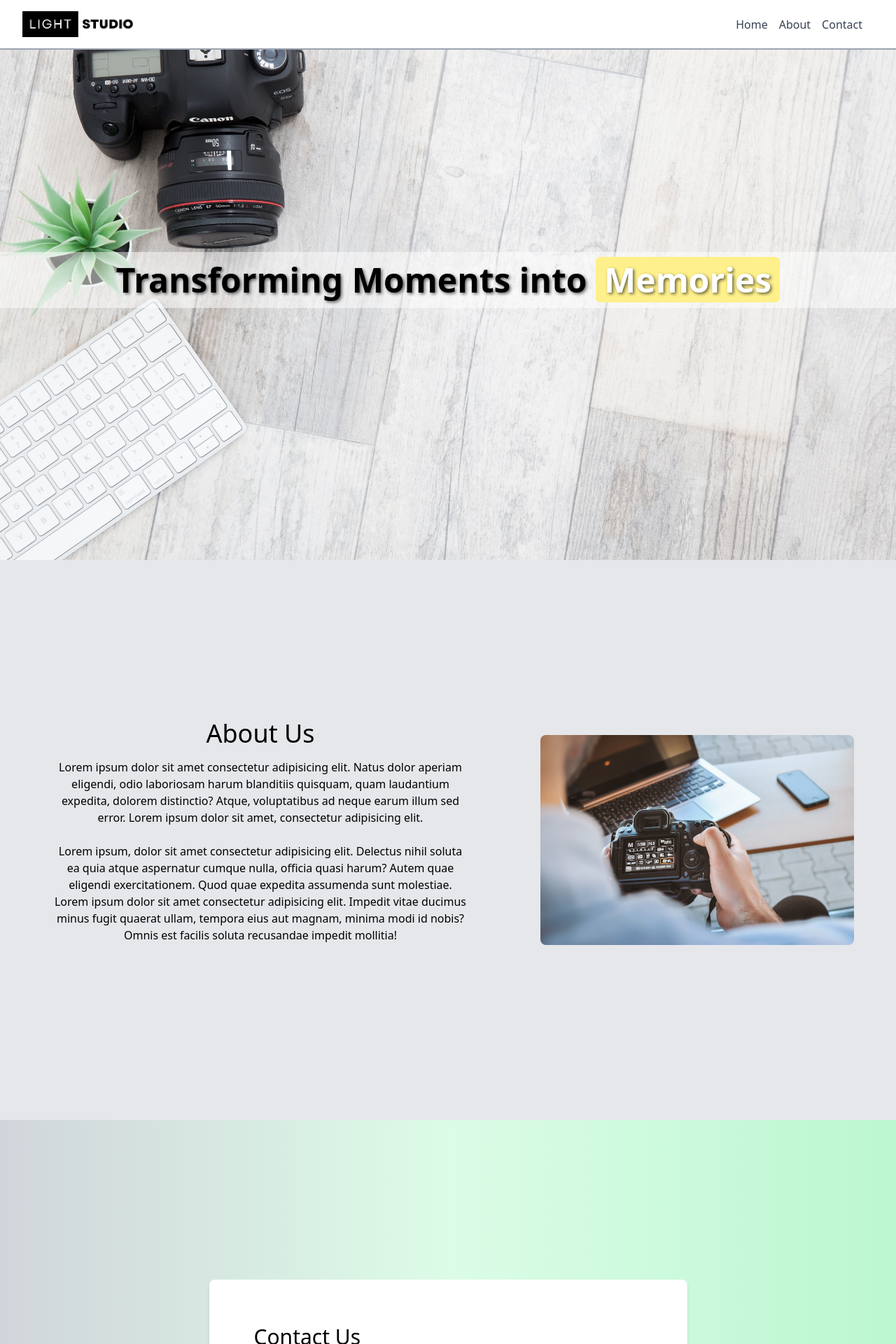
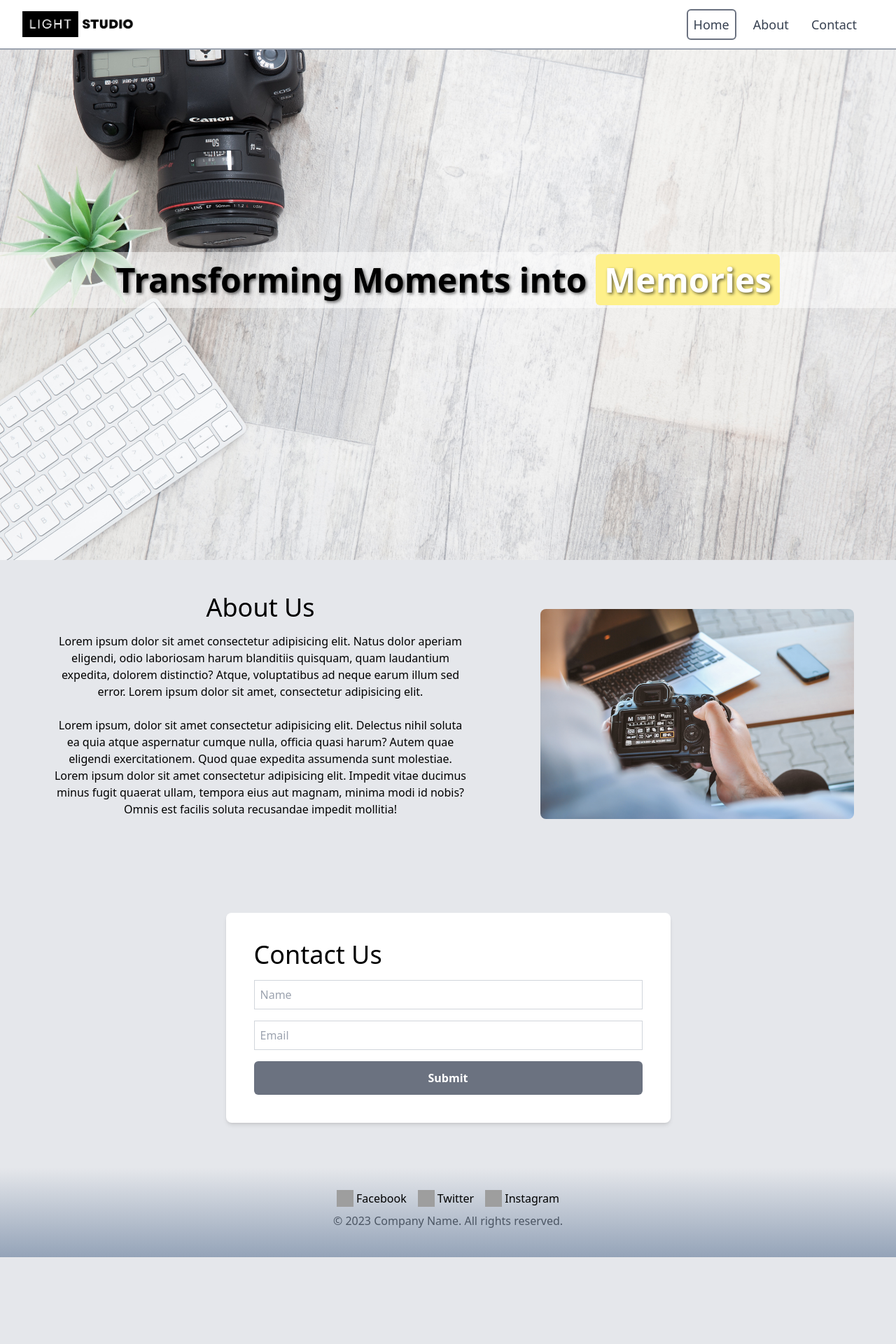
Before and after one commit to BachirMasroua/Photography_company_website, a Next.js app: page / in a window 1280 px wide. Shown: the top 1920 px of the page at 70% size. After the commit the page ends 1796 px from the top, so only its background shows below. Built offline with nearby package versions, Linux system fonts and the light colour scheme; grey boxes are pictures that could not be loaded.

Commit message:
active page

```diff
--- a/app/layout.js
+++ b/app/layout.js
@@ -12,7 +12,11 @@ export const metadata = {
 export default function RootLayout({ children }) {
   return (
     <html lang="en">
-      <body className="bg-gray-200">
+      <body className="bg-gray-200" style={{
+        '@media (min-width: 768px)': {
+          fontSize: "10%"
+        },
+      }}>
         <Header/>
         {children}
         <Footer/>
--- a/comps/About.js
+++ b/comps/About.js
@@ -1,8 +1,8 @@
 const About = () => {
     return (
-      <section className="flex flex-col items-center md:flex-row md:justify-around px-4 py-8 lg:h-screen">
+      <section className="flex flex-col items-center md:flex-row md:justify-around px-4 py-8 ">
       <div className="text-center md:w-1/2 md:p-4">
-        <h2 className="text-4xl mb-4">About Us</h2>
+        <h2 className="lg:text-4xl text-2xl mb-4">About Us</h2>
         <p className="mb-6">
           Lorem ipsum dolor sit amet consectetur adipisicing elit. Natus dolor aperiam eligendi,
           odio laboriosam harum blanditiis quisquam, quam laudantium expedita, dolorem distinctio?
--- a/comps/Banner.js
+++ b/comps/Banner.js
@@ -5,7 +5,7 @@ const Banner = ({image, text, text_color, span}) => {
       style={{ backgroundImage: `url(${image})`, backgroundSize: 'cover' }}
     >
       <h2 className={`text-${text_color} lg:text-5xl text-4xl leading-tight text-center font-bold bg-white bg-opacity-50 p-4 my-20 w-full`} style={{textShadow: '2px 2px 4px rgba(0, 0, 0, 0.6)'}}>
-        {text} {span && <span className="text-white bg-yellow-200 px-3 rounded-md">{span}</span>}
+        {text} {span && <span className="text-white bg-yellow-200 px-3 py-1 rounded-md">{span}</span>}
       </h2>
     </div>
      );
--- a/comps/Contact.js
+++ b/comps/Contact.js
@@ -2,9 +2,9 @@ import Link from "next/link";
 
 const Contact = () => {
     return (
-      <div className="flex items-center justify-center lg:h-screen sm:h-fit bg-gradient-to-r from-gray-300 via-green-100 to-green-200">
-      <form className="bg-white p-16 my-16 mx-1 rounded-lg shadow-md">
-        <h2 className="text-3xl mb-4">Contact Us</h2>
+      <div className="flex items-center justify-center">
+      <form className="bg-white lg:p-10 p-8 my-16 mx-1 rounded-lg shadow-md">
+        <h2 className="lg:text-4xl text-2xl mb-4">Contact Us</h2>
         <input type="text" placeholder="Name" className="w-full p-2 mb-4 border border-gray-300" />
         <input type="email" placeholder="Email" className="w-full p-2 mb-4 border border-gray-300" />
         <button type="submit" className="w-full py-3 bg-gray-500 text-white font-bold rounded-md transition-colors hover:bg-black">
--- a/comps/Footer.js
+++ b/comps/Footer.js
@@ -2,10 +2,10 @@ import Link from "next/link";
 
 const Footer = () => {
     return (
-      <footer className="bg-white text-center py-8 ">
+      <footer className="bg-gradient-to-b from-gray-200 to-slate-400 text-center py-8 lg:text-base text-s">
       <div className="flex justify-center">
         <div className="flex items-center space-x-4">
-          <Link href="https://www.facebook.com/" target="_blank" className="flex items-center">
+          <Link href="https://www.facebook.com/" target="_blank" className="flex items-center hover:text-blue-600">
             <img
               className="h-6 w-6 mr-1"
               src="https://cdn2.iconfinder.com/data/icons/social-media-2285/512/1_Facebook_colored_svg_copy-512.png"
@@ -13,7 +13,7 @@ const Footer = () => {
             />
             Facebook
           </Link>
-          <Link href="https://www.Twitter.com/" target="_blank" className="flex items-center">
+          <Link href="https://www.Twitter.com/" target="_blank" className="flex items-center hover:text-blue-400">
             <img
               className="h-6 w-6 mr-1"
               src="https://cdn2.iconfinder.com/data/icons/social-media-2285/512/1_Twitter3_colored_svg-512.png"
@@ -21,7 +21,7 @@ const Footer = () => {
             />
             Twitter
           </Link>
-          <Link href="https://www.Instagram.com/" target="_blank" className="flex items-center">
+          <Link href="https://www.Instagram.com/" target="_blank" className="flex items-center hover:text-purple-700">
             <img
               className="h-6 w-6 mr-1"
               src="https://cdn2.iconfinder.com/data/icons/social-media-2285/512/1_Instagram_colored_svg_1-512.png"
--- a/comps/Header.js
+++ b/comps/Header.js
@@ -1,33 +1,32 @@
+'use client'
+
 import Link from "next/link";
+import { usePathname } from 'next/navigation'
 
 const Header = () => {
+    const pathname = usePathname()
+
     return (
         <header className="
         flex justify-between items-center border-b-2 border-gray-400
         py-4 px-8 fixed top-0 left-0 right-0 z-10 bg-white">
           <img className="lg:w-40 sm:w-20 w-20" src="/images/logo.png" alt="Logo" />
           <nav>
-            <ul className="flex">
-              <li className="relative mr-4 group">
-                <Link className="text-gray-700 hover:text-gray-500" href="/">
+            <ul className="flex lg:text-lg text-xs">
+              <li className="mr-4">
+                <Link className={`${pathname === "/" ? ' border-2 border-gray-500' : ''} text-gray-700 p-2 rounded-md hover:text-white hover:bg-black`} href="/">
                   Home
                 </Link>
-                <div className="absolute w-full h-0.5 bg-gray-500 bottom-0
-                left-0 origin-center scale-x-0 group-hover:scale-x-100 transition-transform duration-300"></div>
               </li>
               <li className="relative mr-4 group">
-                <Link className="text-gray-700 hover:text-gray-500" href="/about">
+                <Link className={`${pathname === "/about" ? ' border-2 border-gray-500' : ''} text-gray-700 p-2 rounded-md hover:text-white hover:bg-black`} href="/about">
                   About
                 </Link>
-                <div className="absolute w-full h-0.5 bg-gray-500 bottom-0 left-0 origin-center
-                scale-x-0 group-hover:scale-x-100 transition-transform duration-300"></div>
               </li>
               <li className="relative mr-4 group">
-                <Link className="text-gray-700 hover:text-gray-500" href="/contact">
+                <Link className={`${pathname === "/contact" ? ' border-2 border-gray-500' : ''} text-gray-700 p-2 rounded-md hover:text-white hover:bg-black`} href="/contact">
                   Contact
                 </Link>
-                <div className="absolute w-full h-0.5 bg-gray-500 bottom-0 left-0 origin-center
-                scale-x-0 group-hover:scale-x-100 transition-transform duration-300"></div>
               </li>
             </ul>
           </nav>
```
